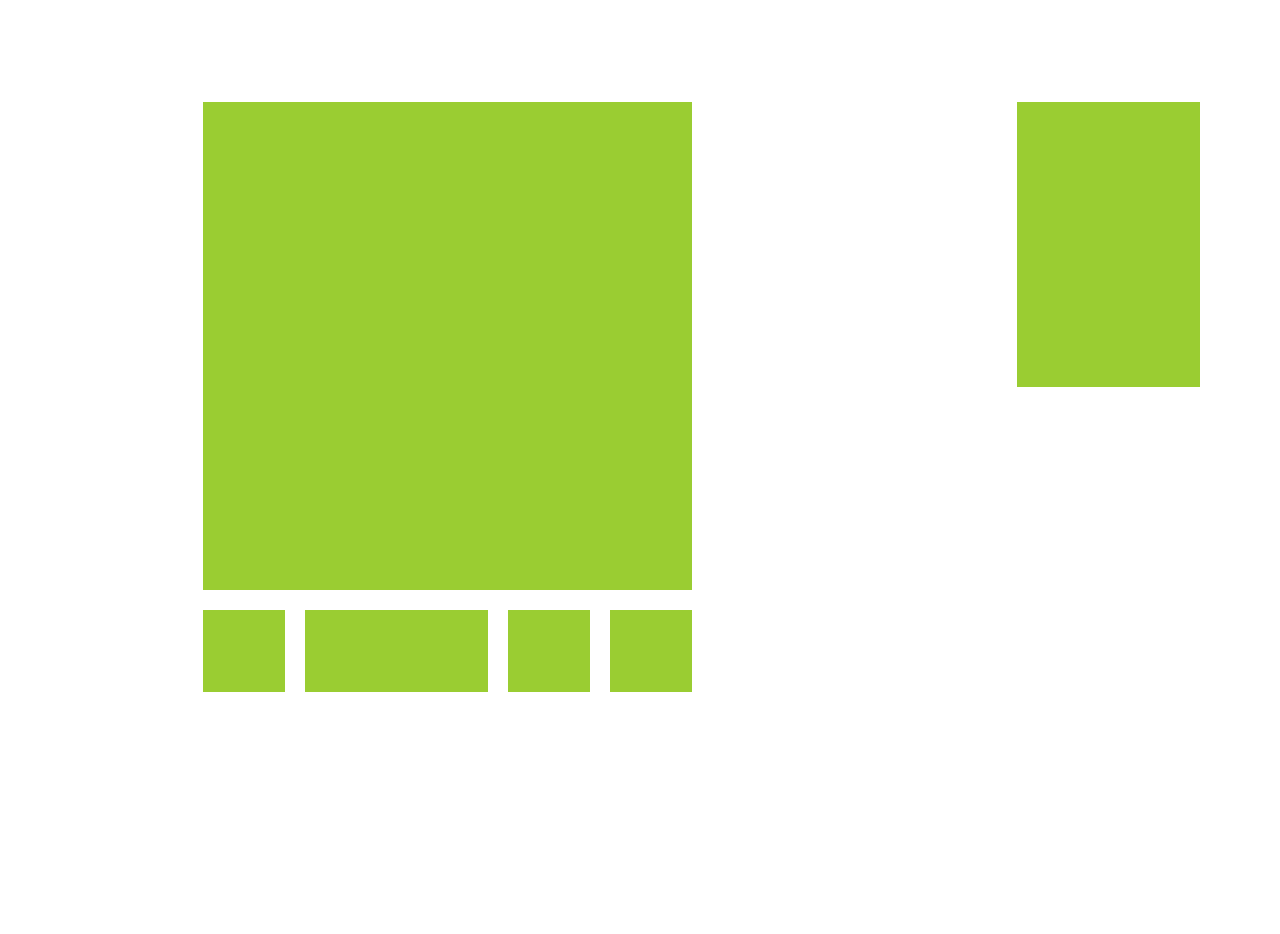
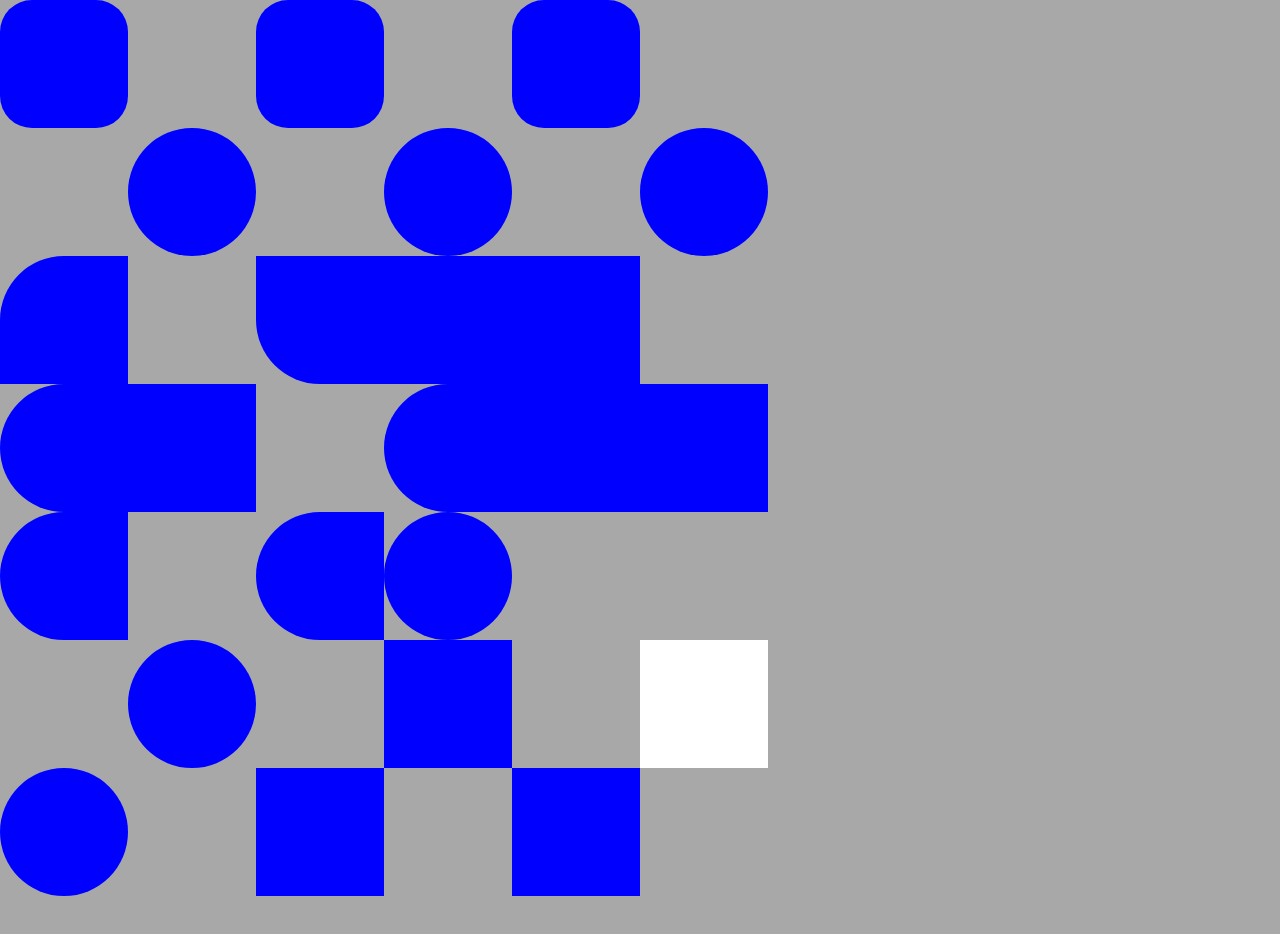
Before and after one commit to e1nsim/core-2-int-lab, a website built with Parcel: page sessions/assigment-1/index3.html in a window 1280 px wide. Built offline with nearby package versions, Linux system fonts and the light colour scheme.

Commit message:
Update main3.css

```diff
--- a/sessions/assigment-1/main3.css
+++ b/sessions/assigment-1/main3.css
@@ -1,60 +1,207 @@
+body {
+  background: rgb(168, 168, 168);
+}
+
 .wrapper {
   display: grid;
-    grid-template-columns: repeat(12, [col-start] 1fr);
-    grid-template-rows: repeat(12, [col-start] 1fr);
-    width:1200px;
-    height: 1200px;
-    gap: 20px;
+  grid-template-columns: repeat(6, minmax(0, 1fr));
+  grid-template-rows: repeat(8, minmax(0, 1fr));
+  width: 60vw;
+  height: 80vw;
 }
 
 .item1 {
-    grid-column-start: 3;
-    grid-column-end: 8;
-    grid-row-start: 2;
-    grid-row-end: 7;
-    background-color: yellowgreen;
+  grid-column-start: 1;
+  grid-column-end: 2;
+  grid-row-start: 1;
+  grid-row-end: 2;
+  background-color: blue;
+  border-radius: 25%;
 
 }
+
 .item2 {
+  grid-column-start: 3;
+  grid-column-end: 4;
+  grid-row-start: 1;
+  grid-row-end: 2;
+  background-color: blue;
+  border-radius: 25%;
+}
+
+.item3 {
+  grid-column-start: 5;
+  grid-column-end: 6;
+  grid-row-start: 1;
+  grid-row-end: 2;
+  background-color: blue;
+  border-radius: 25%;
+}
+
+.item4 {
+  grid-column-start: 2;
+  grid-column-end: 3;
+  grid-row-start: 2;
+  grid-row-end: 3;
+  background-color: blue;
+  border-radius: 50%;
+}
+
+.item5 {
+  grid-column-start: 4;
+  grid-column-end: 5;
+  grid-row-start: 2;
+  grid-row-end: 3;
+  background-color: blue;
+  border-radius: 50%;
+}
+
+.item6 {
+  grid-column-start: 6;
+  grid-column-end: 7;
+  grid-row-start: 2;
+  grid-row-end: 3;
+  background-color: blue;
+  border-radius: 50%;
+}
+
+.item7 {
+  grid-column-start: 1;
+  grid-column-end: 2;
+  grid-row-start: 3;
+  grid-row-end: 4;
+  background-color: blue;
+  border-top-left-radius: 50%;
+}
+
+.item7-1 {
+  grid-column-start: 4;
+  grid-column-end: 6;
+  grid-row-start: 3;
+  grid-row-end: 4;
+  background-color: blue;
+}
+
+.item7-2 {
+  grid-column-start: 3;
+  grid-column-end: 4;
+  grid-row-start: 3;
+  grid-row-end: 4;
+  background-color: blue;
+  border-bottom-left-radius: 50%;
+}
+
+.item8 {
+  grid-column-start: 2;
+  grid-column-end: 3;
+  grid-row-start: 4;
+  grid-row-end: 5;
+  background-color: blue;
+}
+
+.item8-1 {
+  grid-column-start: 1;
+  grid-column-end: 2;
+  grid-row-start: 4;
+  grid-row-end: 5;
+  background-color: blue;
+  border-top-left-radius: 50%;
+  border-bottom-left-radius: 50%;
+}
+
+.item9 {
+  grid-column-start: 5;
+  grid-column-end: 7;
+  grid-row-start: 4;
+  grid-row-end: 5;
+  background-color: blue;
+}
+
+.item9-1 {
+  grid-column-start: 4;
+  grid-column-end: 5;
+  grid-row-start: 4;
+  grid-row-end: 5;
+  background-color: blue;
+  border-top-left-radius: 50%;
+  border-bottom-left-radius: 50%;
+}
+
+.item10 {
+  grid-column-start: 1;
+  grid-column-end: 2;
+  grid-row-start: 5;
+  grid-row-end: 6;
+  background-color: blue;
+  border-top-left-radius: 50%;
+  border-bottom-left-radius: 50%;
+}
+
+.item11 {
+  grid-column-start: 4;
+  grid-column-end: 5;
+  grid-row-start: 5;
+  grid-row-end: 6;
+  background-color: blue;
+  border-radius: 50%;
+}
+
+.item11-1 {
+  grid-column-start: 3;
+  grid-column-end: 4;
+  grid-row-start: 5;
+  grid-row-end: 6;
+  background-color: blue;
+  border-top-left-radius: 50%;
+  border-bottom-left-radius: 50%;
+}
+
+.item12 {
+  grid-column-start: 2;
+  grid-column-end: 3;
+  grid-row-start: 6;
+  grid-row-end: 7;
+  background-color: blue;
+  border-radius: 50%;
+}
+
+.item13 {
+  grid-column-start: 4;
+  grid-column-end: 5;
+  grid-row-start: 6;
+  grid-row-end: 7;
+  background-color: blue;
+}
+
+.item14 {
+  grid-column-start: 6;
+  grid-column-end: 7;
+  grid-row-start: 6;
+  grid-row-end: 7;
+  background-color: rgb(255, 255, 255);
+}
+
+.item15 {
+  grid-column-start: 1;
+  grid-column-end: 2;
+  grid-row-start: 7;
+  grid-row-end: 8;
+  background-color: blue;
+  border-radius: 50%;
+}
+
+.item16 {
   grid-column-start: 3;
   grid-column-end: 4;
   grid-row-start: 7;
   grid-row-end: 8;
-    background-color: yellowgreen;
+  background-color: blue;
 }
-  .item3 {
-    grid-column-start: 4;
-    grid-column-end: 6;
-    grid-row-start: 7;
-    grid-row-end: 8;
-    background-color: yellowgreen;
-  }
-  .item4 {
+
+.item17 {
   grid-column-start: 5;
   grid-column-end: 6;
   grid-row-start: 7;
   grid-row-end: 8;
-    background-color: yellowgreen;
+   background-color: blue;
 }
-  .item5 {
-    grid-column-start: 6;
-    grid-column-end: 7;
-    grid-row-start: 7;
-    grid-row-end: 8;
-    background-color: yellowgreen;
-  }
-  .item6 {
-    grid-column-start: 7;
-    grid-column-end: 8;
-    grid-row-start: 7;
-    grid-row-end: 8;
-    background-color: yellowgreen;
-  }
-
-  .item7 {
-    grid-column-start: 11;
-    grid-column-end: 13;
-    grid-row-start: 2;
-    grid-row-end: 5;
-    background-color: yellowgreen;
-  }
```
Lines whose indentation alone changed are shown as unchanged.
